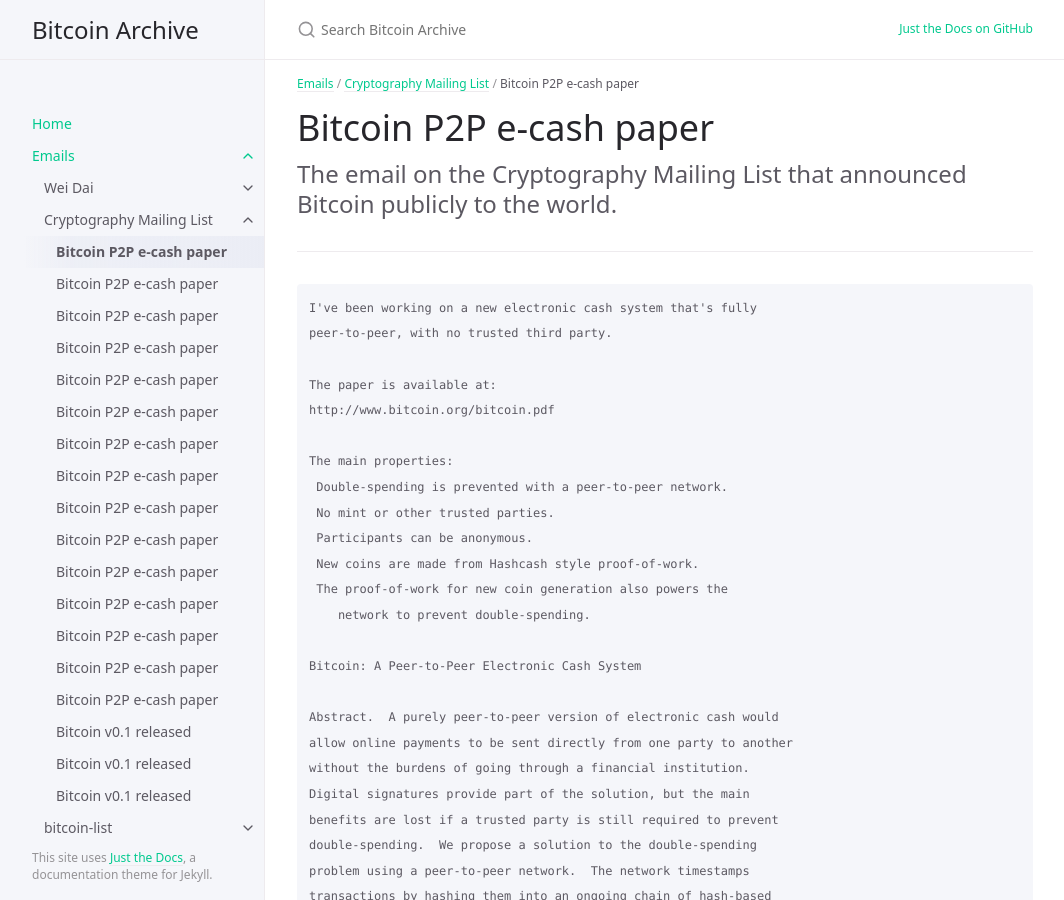
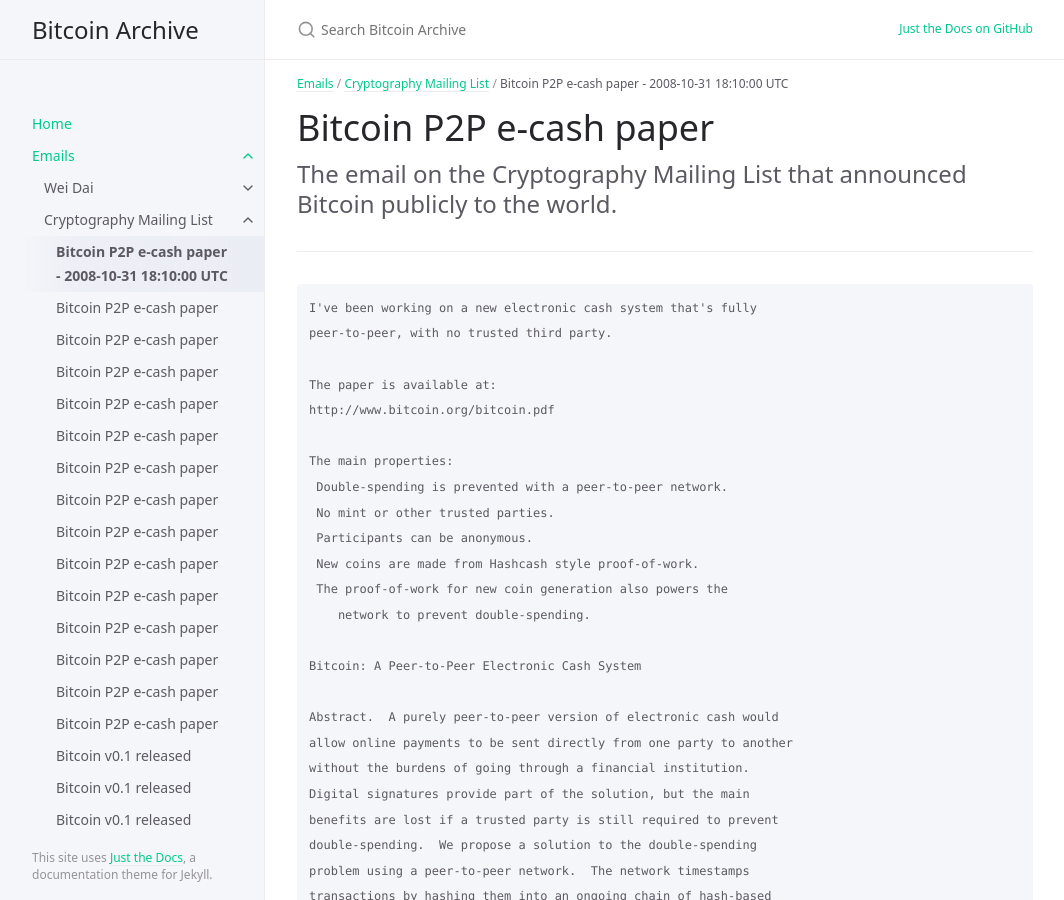
Before and after one commit to wakgill/bitcoin-archive, a Jekyll site: the page built from docs/emails/cryptography/1.md, in a window 1280 px wide and 900 px high. Shown: the whole window, without its empty margins (107-1171 px from the left). Built offline with Jekyll 4.4.1, drawn with Linux system fonts in a browser that asks for light colours.

Commit message:
Update 1.md

```diff
--- a/docs/emails/cryptography/1.md
+++ b/docs/emails/cryptography/1.md
@@ -1,6 +1,6 @@
 ---
 layout: default
-title: Bitcoin P2P e-cash paper
+title: 'Bitcoin P2P e-cash paper - 2008-10-31 18:10:00 UTC'
 grand_parent: Emails
 parent: Cryptography Mailing List
 nav_order: 1
```
